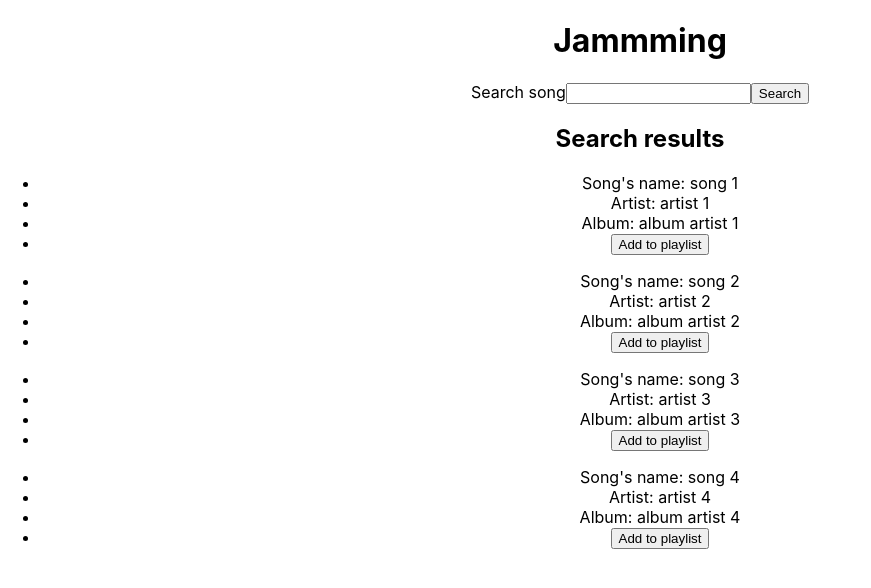
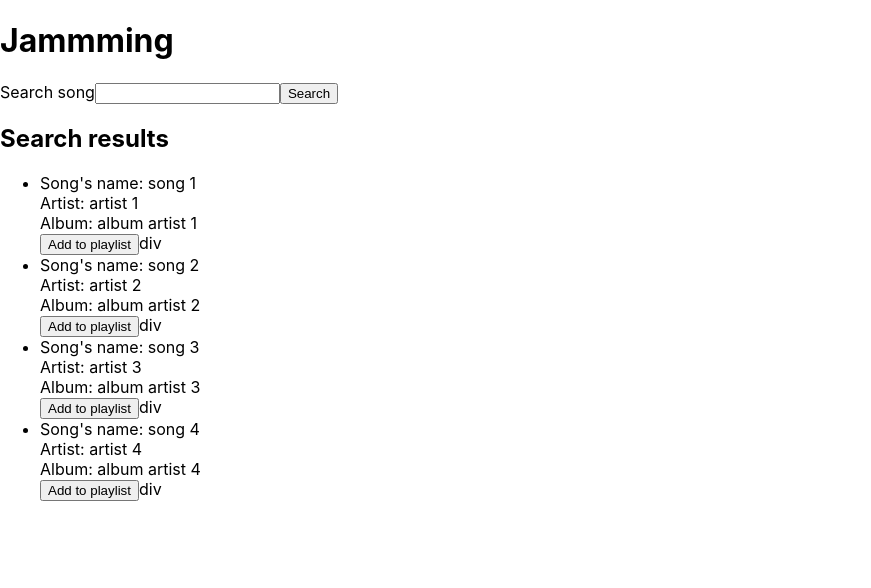
Before and after one commit to alabbe/jammming, a React (Create React App) app: page / in a window 1280 px wide. Shown: the top 588 px of the page, without its empty margins (0-871 px from the left). Built offline with nearby package versions, Linux system fonts and the light colour scheme.

Commit message:
Separation of concerns

```diff
--- a/src/App.js
+++ b/src/App.js
@@ -1,14 +1,45 @@
-import logo from './logo.svg';
-import './App.css';
+import React, { useState } from 'react';
 import SearchBar from './components/SearchBar';
 import SearchResults from './components/SearchResults';
 
+const SONGS = [
+  {
+    id: 0,
+    name: 'song 1',
+    artist: 'artist 1',
+    album: 'album artist 1'
+  },
+  {
+    id: 1,
+    name: 'song 2',
+    artist: 'artist 2',
+    album: 'album artist 2'
+  },
+  {
+    id: 2,
+    name: 'song 3',
+    artist: 'artist 3',
+    album: 'album artist 3'
+  },
+  {
+    id: 3,
+    name: 'song 4',
+    artist: 'artist 4',
+    album: 'album artist 4'
+  },
+];
+
 function App() {
+
+  const [request, setRequest] = useState("");
+  const [results, setResults] = useState(SONGS);
+
+
   return (
     <div className="App">
       <h1>Jammming</h1>
       <SearchBar />
-      <SearchResults />
+      <SearchResults results={results} />
     </div>
   );
 }
--- a/src/components/SearchBar.js
+++ b/src/components/SearchBar.js
@@ -2,13 +2,11 @@ import React from "react";
 
 function SearchBar() {
   return (
-        <>
     <form>
       <label htmlFor="search">Search song</label>
       <input type="text" id="search"></input>
       <button type="submit">Search</button>
     </form>
-        </>
   );
 }
 
--- a/src/components/SearchResults.js
+++ b/src/components/SearchResults.js
@@ -1,41 +1,12 @@
 import React, { useState } from "react";
 import Tracklist from "./Tracklist";
 
-const SONGS = [
-    {
-        id: 0,
-        name: 'song 1',
-        artist: 'artist 1',
-        album: 'album artist 1'
-    },
-    {
-        id: 1,
-        name: 'song 2',
-        artist: 'artist 2',
-        album: 'album artist 2'
-    },
-    {
-        id: 2,
-        name: 'song 3',
-        artist: 'artist 3',
-        album: 'album artist 3'
-    },
-    {
-        id: 3,
-        name: 'song 4',
-        artist: 'artist 4',
-        album: 'album artist 4'
-    },
-];
-
-function SearchResults() {
-
-    const [results, setResults] = useState(SONGS);
+function SearchResults(props) {
 
     return (
         <>
             <h2>Search results</h2>
-            <Tracklist results={results}/>
+            <Tracklist results={props.results}/>
         </>
     );
 }
--- a/src/components/Track.js
+++ b/src/components/Track.js
@@ -2,14 +2,12 @@ import React from "react";
 
 function Track(props) {
   return (
-    <>
-      <ul key={props.track.id}>
-        <li>Song's name: {props.track.name}</li>
-        <li>Artist:  {props.track.artist}</li>
-        <li>Album:  {props.track.album}</li>
-        <li><button>Add to playlist</button></li>
-      </ul>
-    </>
+    <div key={props.track.id}>
+      <div>Song's name: {props.track.name}</div>
+      <div>Artist: {props.track.artist}</div>
+      <div>Album: {props.track.album}</div>
+      <button>Add to playlist</button>div
+    </div>
   );
 }
 
--- a/src/components/Tracklist.js
+++ b/src/components/Tracklist.js
@@ -3,14 +3,14 @@ import Track from "./Track";
 
 function Tracklist(props) {
 
-  const results = props.results.map(song => <Track track={song} />);
+  const results = props.results.map(song => <li><Track track={song} /></li>);
 
   return (
-    <>
-      <div>
+    <div>
+      <ul>
         {results}
-      </div>
-    </>
+      </ul>
+    </div>
   );
 }
 
```
Lines whose indentation alone changed are shown as unchanged.
